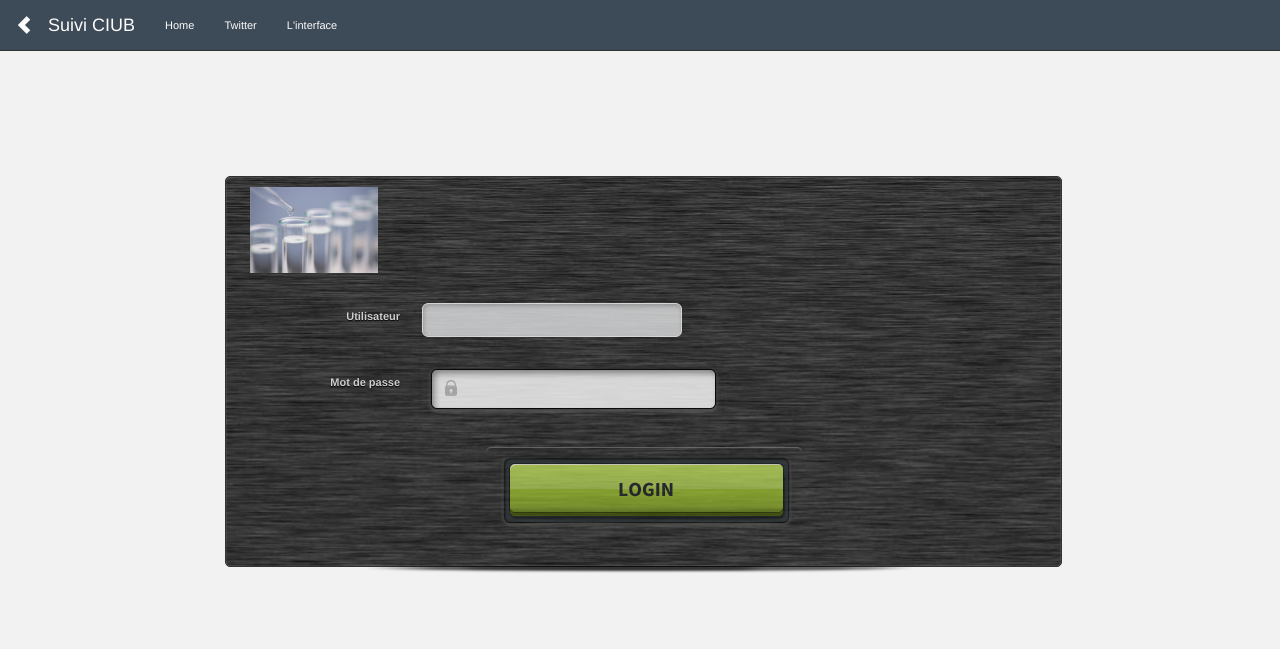
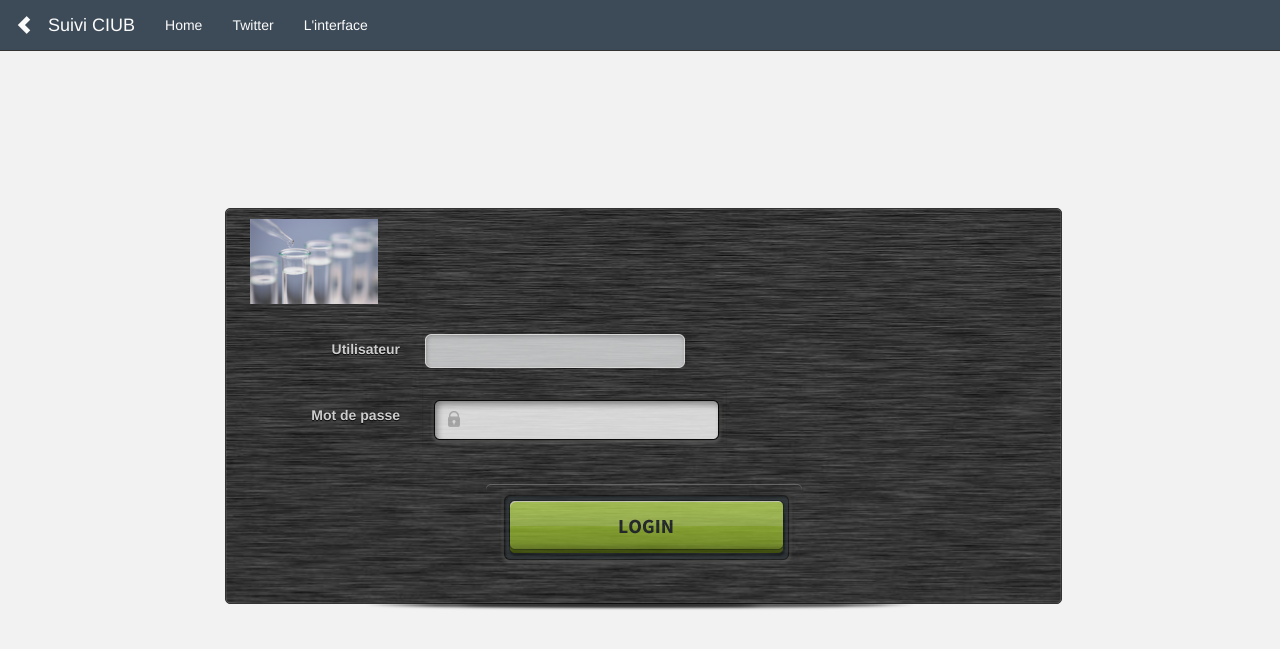
Before and after one commit to Kethryweryn/alerte28, a PHP site: page /index.php in a window 1280 px wide. Shown: the top 649 px of the page. Run offline with PHP 8.4, Linux system fonts and the light colour scheme; some libraries are stand-ins or nearby versions.

Commit message:
une dernière bidouille de css pour la route... :)

```diff
--- a/ihm/login_fichiers/styles.css
+++ b/ihm/login_fichiers/styles.css
@@ -22,7 +22,7 @@
 	}
 body {
 	font-family: "Lucida Grande", Verdana, Arial, Helvetica, sans-serif;
-	font-size: 11px;
+	font-size: 14px;
 	color: #333;
 	background: url(images/linen.jpg) repeat #d1d5d8;
 	margin: 0;
```
